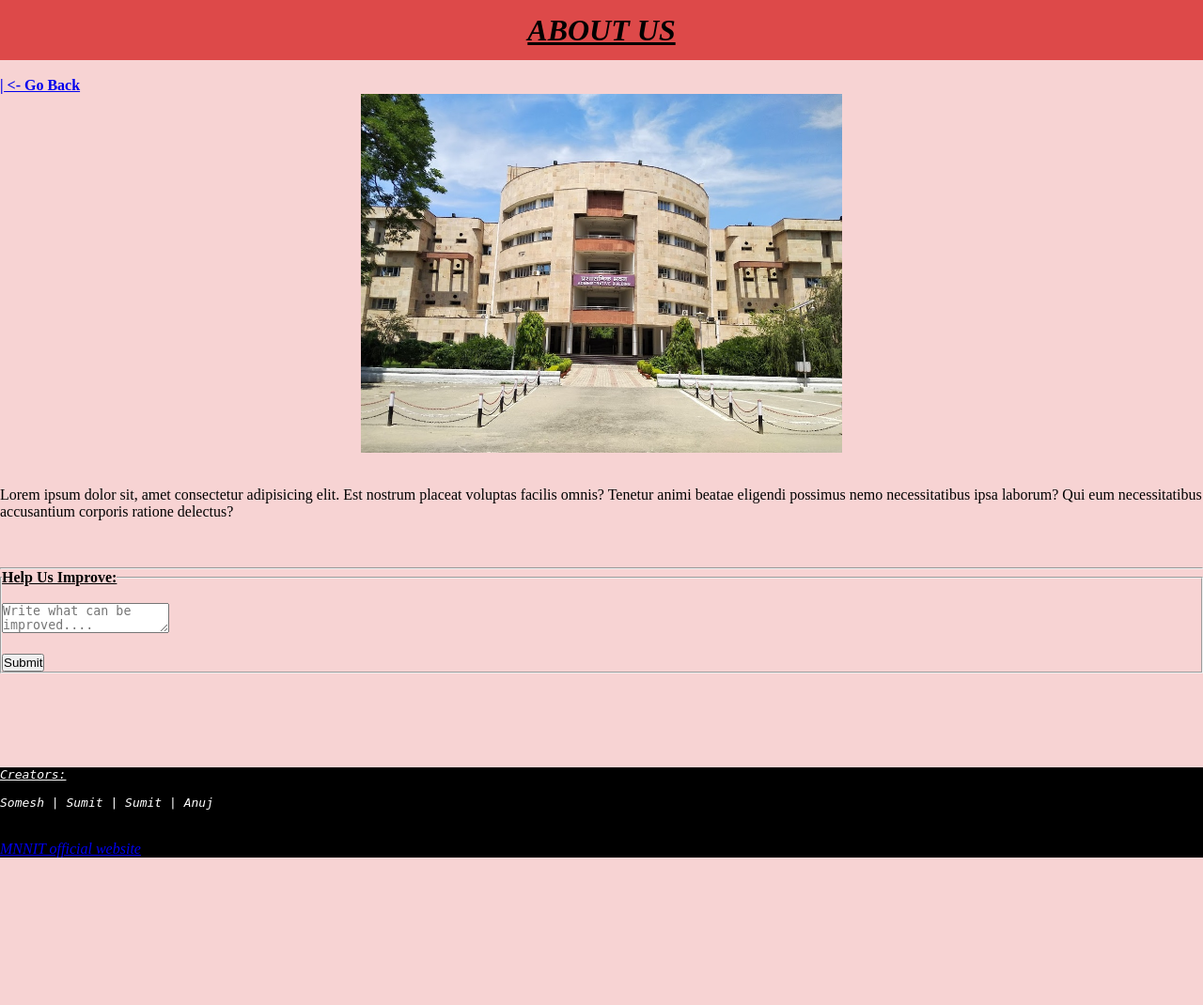
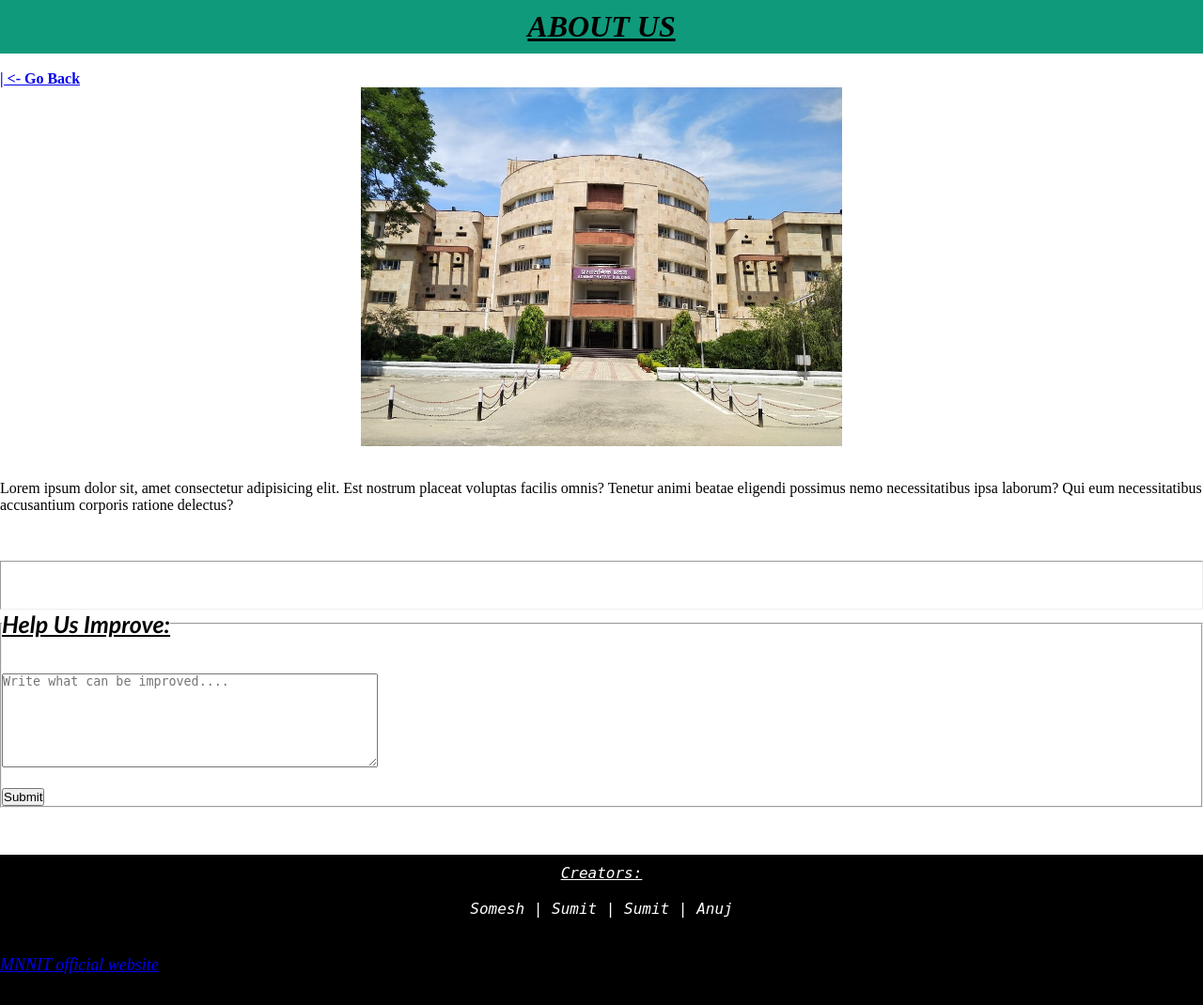
Before and after one commit to Som77G/DevJam-2023, a PHP site: page /aboutus.html in a window 1280 px wide. Shown: the whole page at 94% size. Before the commit the page ends 913 px from the top, so only its background shows below. Run offline with PHP 8.4, Linux system fonts and the light colour scheme.

Commit message:
Update aboutUs.css

```diff
--- a/aboutUs.css
+++ b/aboutUs.css
@@ -1,12 +1,8 @@
-/* Default styles */
 
-body {
-    background-color: rgba(216, 39, 39, 0.2);
-  }
 
   h1 {
-    background-color: rgba(216, 39, 39, 0.8);
-    height: 8vh;
+    background-color: rgb(15, 154, 124);
+    padding:10px;
     display: flex;
     justify-content: center;
     align-items: center;
@@ -29,11 +25,14 @@ body {
   footer {
     background-color: black;
     padding-bottom: 0px;
-    margin-top: 100px;
+    font-size:large;
+    height:20vh;
   }
 
   pre {
     color: white;
+    text-align:center;
+    padding-top:10px;
   }
 
   p {
@@ -54,11 +53,30 @@ body {
     }
 
     footer {
-      padding-top: 50px;
       padding-bottom:0px;
     }
 
+
     p {
-      padding-bottom: 20px;
+      padding-bottom: 50px;
     }
   }
+  hr{
+    padding-bottom:50px;
+  }
+  .feedback-block{
+    padding-bottom:50px;
+
+  }
+  legend{
+    font-style:italic;
+    font-family: 'Trebuchet MS', 'Lucida Sans Unicode', 'Lucida Grande', 'Lucida Sans', Arial, sans-serif ;
+    font-size:25px;
+  }
+  .feedback-content{
+    padding:10px;
+  }
+  #message{
+    height: 100px;
+    width: 400px;
+  }
```
